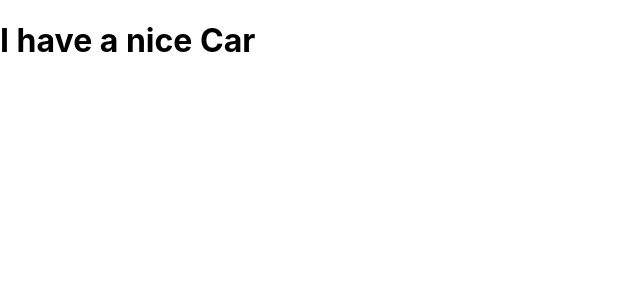
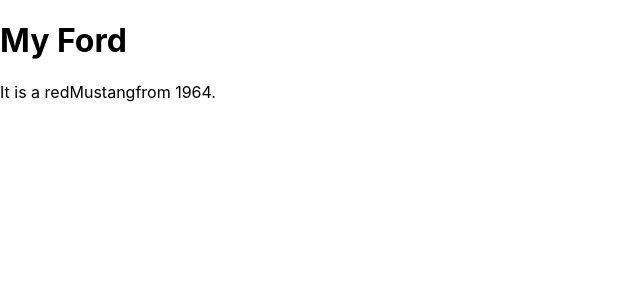
Before and after one commit to codershona/react-redux-learning, a React (Create React App) app: page / in a window 1280 px wide. Shown: the top 300 px of the page, without its empty margins (0-640 px from the left). Built offline with nearby package versions, Linux system fonts and the light colour scheme.

Commit message:
react state: using the state object

```diff
--- a/src/App.js
+++ b/src/App.js
@@ -1,19 +1,27 @@
 import React, { Component } from 'react';
 
 
-
-class Car extends Component {
+class Car extends React.Component {
   constructor(props) {
     super(props);
-    this.state = {brand: "Ford"};
+    this.state = {
+      brand: "Ford",
+      model: "Mustang",
+      color: "red",
+      year: 1964
+    };
   }
   render() {
     return (
       <div>
-        <h1>I have a nice Car</h1>
+        <h1>My {this.state.brand}</h1>
+        <p>
+          It is a {this.state.color}
+          {this.state.model}
+          from {this.state.year}.
+        </p>
       </div>
     );
   }
 }
-
 export default Car;
```
Also changed, not shown: 1 other file (tests, documents, lock files or other folders).
